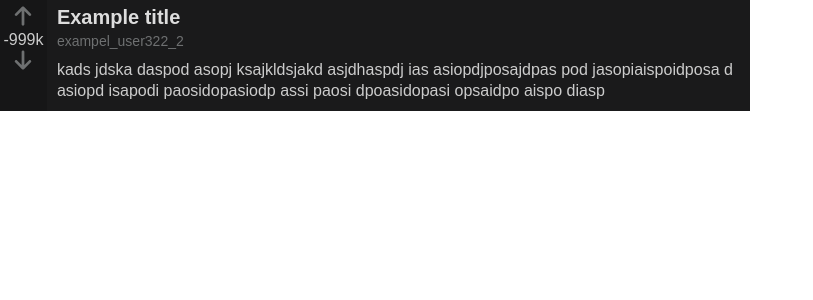
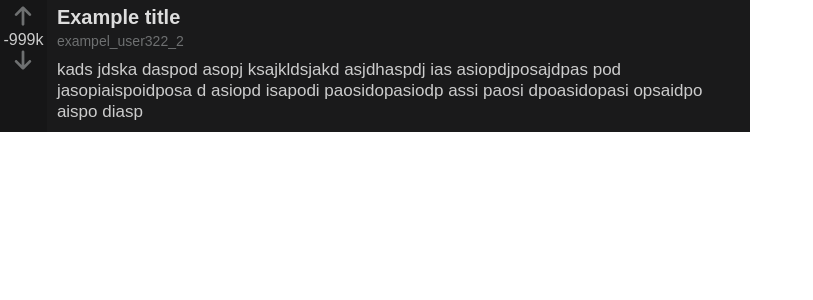
Before and after one commit to RealIndrit/auto-asset-downloader, a Python web app: template reddit/templates/post.html in a window 1280 px wide. Shown: the top 300 px of the page, without its empty margins (0-813 px from the left). Run offline with Jinja, Linux system fonts and the light colour scheme; the template is opened without the code that fills it, so the values that code supplies are empty.

Commit message:
Stop requesting same page when we dont need to reload it anyways LOL

```diff
--- a/reddit/reddit_helper.py
+++ b/reddit/reddit_helper.py
@@ -25,6 +25,7 @@ def screenshot_post(reddit_post: RedditPost,
         context = browser.new_context()
         page = context.new_page()
         page.set_viewport_size(ViewportSize(width=1920, height=1080))
+        page.goto(f'localhost:5500/reddit/templates/post.html', timeout=0)
         screenshot_post_title(
             page,
             reddit_post,
@@ -46,6 +47,7 @@ def screenshot_post(reddit_post: RedditPost,
                           Path(f'{reddit_post.id}/png/post/post_full.png')),
             pre_process_func=pre_process_func)
 
+        page.goto(f'localhost:5500/reddit/templates/comment.html', timeout=0)
         for i, reddit_comment in enumerate(reddit_post.comments):
             if i not in range(comments):
                 break
--- a/reddit/reddit_screenshot.py
+++ b/reddit/reddit_screenshot.py
@@ -20,7 +20,6 @@ def screenshot_post_full(page: Page,
                          pre_process_func: types.FunctionType = None) -> bool:
 
     try:
-        page.goto(f'localhost:5500/reddit/templates/post.html', timeout=0)
         title: str = post.title
         text: str = post.content
         votes: str = post.upvotes
@@ -78,7 +77,6 @@ def screenshot_post_title(page: Page,
                           pre_process_func: types.FunctionType = None) -> bool:
 
     try:
-        page.goto(f'localhost:5500/reddit/templates/post.html', timeout=0)
         title: str = post.title
         if pre_process_func:
             title = pre_process_func(title)
@@ -102,7 +100,6 @@ def screenshot_post_content(
         pre_process_func: types.FunctionType = None) -> bool:
 
     try:
-        page.goto(f'localhost:5500/reddit/templates/post.html', timeout=0)
         text: str = post.content
         if pre_process_func:
             text = pre_process_func(text)
@@ -126,7 +123,6 @@ def screenshot_comment(page: Page,
                        pre_process_func: types.FunctionType = None) -> bool:
 
     try:
-        page.goto(f'localhost:5500/reddit/templates/comment.html', timeout=0)
         text: str = comment.content
         votes: str = comment.upvotes
         author: str = comment.author
--- a/reddit/templates/comment.html
+++ b/reddit/templates/comment.html
@@ -4,6 +4,7 @@
   <meta charset="utf-8">
   <meta name="viewport"
      content="width=device-width, initial-scale=1">
+  <link rel = "icon" href ="./assets/cogs.png"  type = "image/x-icon">
   <title>Local Comment Post</title>
 </head>
 <style>
@@ -18,7 +19,7 @@
 }
 
 body {
-   font-family: sans-serif;
+   font-family: Arial, Helvetica, sans-serif;
    margin: 0px;
    padding: 0px;
 }
@@ -37,7 +38,7 @@ p {
 
 #text {
    word-wrap: break-word;
-   font-size: 16px;
+   font-size: 18px;
    line-height: 21px;
    font-weight: normal;
 }
--- a/reddit/templates/post.html
+++ b/reddit/templates/post.html
@@ -4,6 +4,7 @@
   <meta charset="utf-8">
   <meta name="viewport"
      content="width=device-width, initial-scale=1">
+  <link rel = "icon" href ="./assets/cogs.png"  type = "image/x-icon">
   <title>Local Reddit Post</title>
 </head>
 <style>
@@ -18,7 +19,7 @@
 }
 
 body {
-   font-family: sans-serif;
+   font-family: Arial, Helvetica, sans-serif;
    margin: 0px;
    padding: 0px;
 }
@@ -44,7 +45,7 @@ p {
 
 #text {
    word-wrap: break-word;
-   font-size: 16px;
+   font-size: 17px;
    line-height: 21px;
    font-weight: normal;
 }
```
Also changed, not shown: reddit/templates/assets/cogs.png (added).
